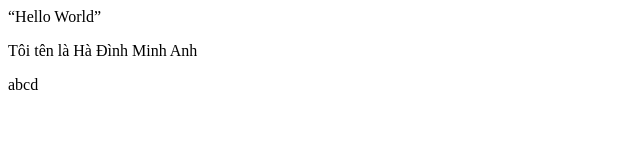
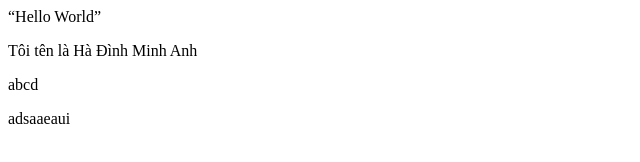
Before and after one commit to ArnoldHenSawm/MinhAnh, a plain HTML site: page file1/index.html in a window 1280 px wide. Shown: the full height of the page, 0-640 px from the left. Drawn offline with Linux system fonts and the light colour scheme.

Commit message:
updateorigin

```diff
--- a/file1/index.html
+++ b/file1/index.html
@@ -9,5 +9,6 @@
     <q>Hello World</q>
     <p>Tôi tên là Hà Đình Minh Anh</p>
     <p>abcd</p>
+    <p>adsaaeaui</p>
 </body>
 </html>
```
